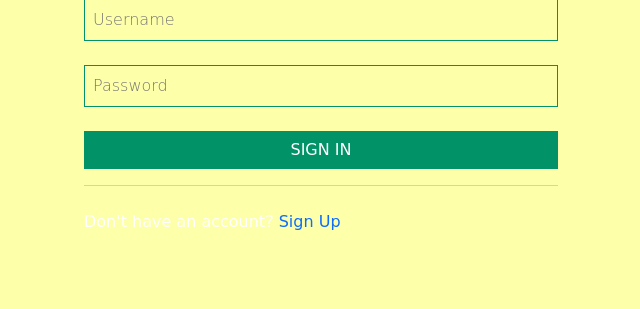
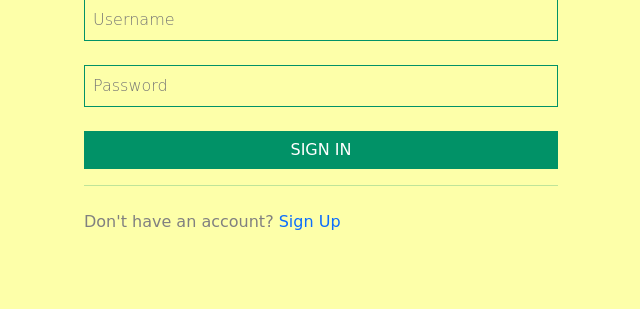
Before and after one commit to RichieOrito/OriAwwwards, a Django app: page /auth/login/ in a window 1280 px wide. Shown: the part 206-515 px from the top of the page, without its empty margins (319-959 px from the left). Run offline with Django 4.2, Linux system fonts and the light colour scheme; some libraries are stand-ins or nearby versions; some web fonts are replaced.

Commit message:
This commit changes the don't sign up to be visible

```diff
--- a/awards/templates/auth/login.html
+++ b/awards/templates/auth/login.html
@@ -19,7 +19,7 @@
     </div>
     <button type="submit" class="btn btn-primary w-100">Sign In</button>
     <hr>
-    <p class="my-4">Don't have an account? <a href="{% url 'register'%}">Sign Up</a></p>
+    <p class="my-4 dnt">Don't have an account? <a href="{% url 'register'%}">Sign Up</a></p>
 </form>
 
 {% endblock %}
--- a/static/css/style.css
+++ b/static/css/style.css
@@ -59,6 +59,10 @@ a:hover { text-decoration: none; }
     padding:10px 20px;
     font-weight: 500;
     color:var(--main4-color);
+}
+
+.dnt{
+    color: grey;
 }
 
 a:link { text-decoration: none; }
```
